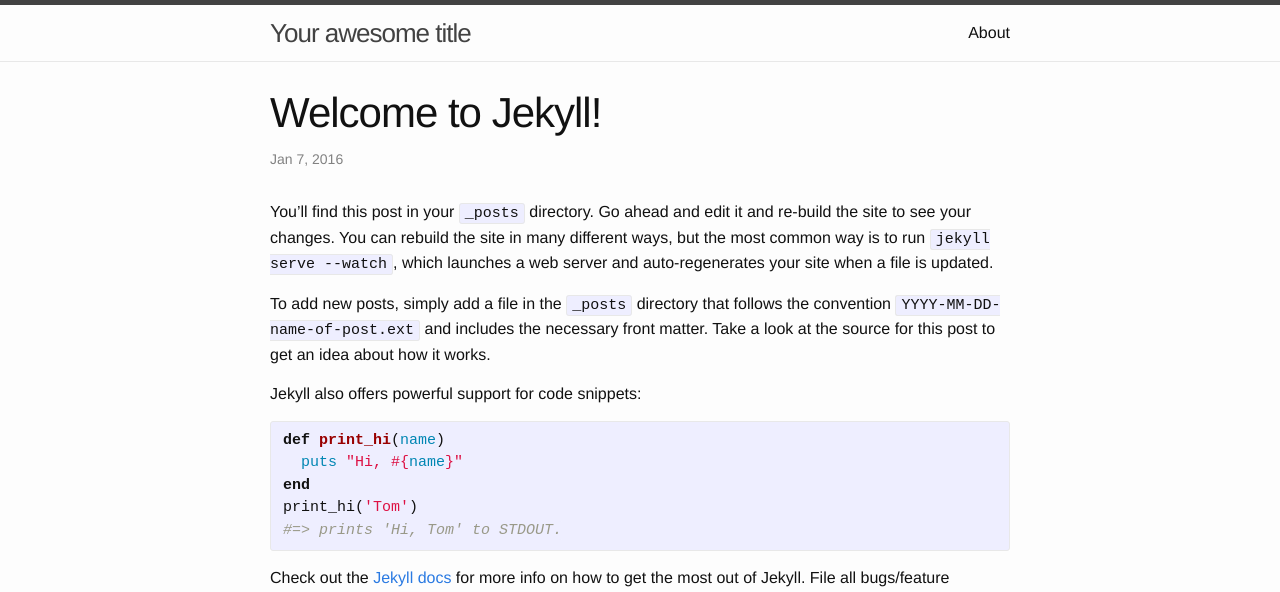
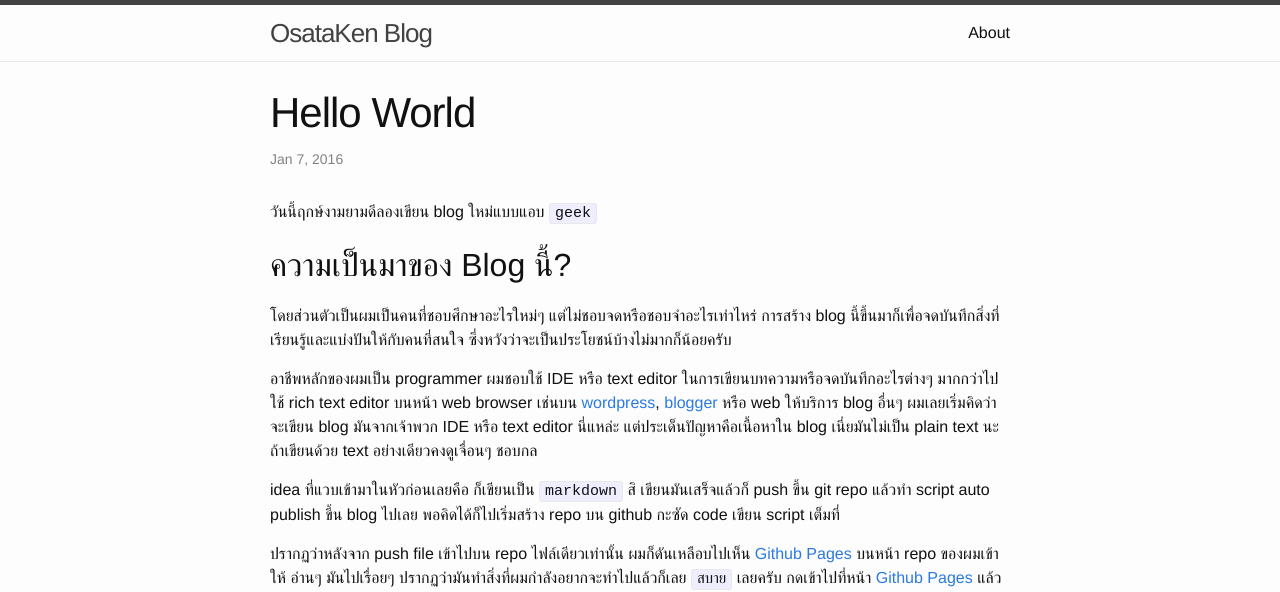
Before and after one commit to osataken/osataken.github.io, a Jekyll site: the page built from _posts/2016-01-07-welcome-to-jekyll.markdown, in a window 1280 px wide. Shown: the top 592 px of the page. Built offline with Jekyll 4.4.1, drawn with Linux system fonts in a browser that asks for light colours; some of the changed text lies outside the part shown.

Commit message:
add Gemfile

```diff
--- /dev/null
+++ b/Gemfile
@@ -0,0 +1,2 @@
+source 'https://rubygems.org'
+gem 'github-pages'
--- a/_config.yml
+++ b/_config.yml
@@ -1,14 +1,12 @@
 # Site settings
-title: Your awesome title
-email: your-email@domain.com
+title: OsataKen Blog
+email: osataken@gmail.com
 description: > # this means to ignore newlines until "baseurl:"
-  Write an awesome description for your new site here. You can edit this
-  line in _config.yml. It will appear in your document head meta (for
-  Google search results) and in your feed.xml site description.
+  Let's craft software!!!
 baseurl: "" # the subpath of your site, e.g. /blog/
 url: "http://yourdomain.com" # the base hostname & protocol for your site
-twitter_username: jekyllrb
-github_username:  jekyll
+twitter_username: osataken
+github_username:  osataken
 
 # Build settings
 markdown: kramdown
--- a/_posts/2016-01-07-welcome-to-jekyll.markdown
+++ b/_posts/2016-01-07-welcome-to-jekyll.markdown
@@ -1,25 +1,25 @@
 ---
 layout: post
-title:  "Welcome to Jekyll!"
+title:  "Hello World"
 date:   2016-01-07 21:54:02
-categories: jekyll update
+categories: general
 ---
-You’ll find this post in your `_posts` directory. Go ahead and edit it and re-build the site to see your changes. You can rebuild the site in many different ways, but the most common way is to run `jekyll serve --watch`, which launches a web server and auto-regenerates your site when a file is updated.
 
-To add new posts, simply add a file in the `_posts` directory that follows the convention `YYYY-MM-DD-name-of-post.ext` and includes the necessary front matter. Take a look at the source for this post to get an idea about how it works.
+วันนี้ฤกษ์งามยามดีลองเขียน blog ใหม่แบบแอบ `geek`
 
-Jekyll also offers powerful support for code snippets:
+## ความเป็นมาของ Blog นี้?
+โดยส่วนตัวเป็นผมเป็นคนที่ชอบศึกษาอะไรใหม่ๆ แต่ไม่ชอบจดหรือชอบจำอะไรเท่าไหร่ การสร้าง blog นี้ขึ้นมาก็เพื่อจดบันทึกสิ่งที่เรียนรู้และแบ่งปันให้กับคนที่สนใจ ซึ่งหวังว่าจะเป็นประโยชน์บ้างไม่มากก็น้อยครับ
 
-{% highlight ruby %}
-def print_hi(name)
-  puts "Hi, #{name}"
-end
-print_hi('Tom')
-#=> prints 'Hi, Tom' to STDOUT.
-{% endhighlight %}
+อาชีพหลักของผมเป็น programmer ผมชอบใช้ IDE หรือ text editor ในการเขียนบทความหรือจดบันทึกอะไรต่างๆ มากกว่าไปใช้ rich text editor บนหน้า web browser เช่นบน [wordpress], [blogger] หรือ web ให้บริการ blog อื่นๆ
+ผมเลยเริ่มคิดว่าจะเขียน blog มันจากเจ้าพวก IDE หรือ text editor นี่แหล่ะ แต่ประเด็นปัญหาคือเนื้อหาใน blog เนี่ยมันไม่เป็น plain text นะ ถ้าเขียนด้วย text อย่างเดียวคงดูเจื่อนๆ ชอบกล
 
-Check out the [Jekyll docs][jekyll] for more info on how to get the most out of Jekyll. File all bugs/feature requests at [Jekyll’s GitHub repo][jekyll-gh]. If you have questions, you can ask them on [Jekyll’s dedicated Help repository][jekyll-help].
+idea ที่แวบเข้ามาในหัวก่อนเลยคือ ก็เขียนเป็น `markdown` สิ เขียนมันเสร็จแล้วก็ push ขึ้น git repo แล้วทำ script auto publish ขึ้น blog ไปเลย พอคิดได้ก็ไปเริ่มสร้าง repo บน github กะซัด code เขียน script เต็มที่
 
-[jekyll]:      http://jekyllrb.com
-[jekyll-gh]:   https://github.com/jekyll/jekyll
-[jekyll-help]: https://github.com/jekyll/jekyll-help
+ปรากฏว่าหลังจาก push file เข้าไปบน repo ไฟล์เดียวเท่านั้น ผมก็ดันเหลือบไปเห็น [Github Pages] บนหน้า repo ของผมเข้าให้ อ่านๆ มันไปเรื่อยๆ ปรากฏว่ามันทำสิ่งที่ผมกำลังอยากจะทำไปแล้วก็เลย `สบาย` เลยครับ
+กดเข้าไปที่หน้า [Github Pages] แล้ว scroll ลงไปด้านล่าง ตามรูปด้านล่างๆ กดเข้าไปดูแรงๆ เลยนะครับ
+
+![กดแรงๆ](https://s3-ap-southeast-1.amazonaws.com/osataken/helloworld-1.PNG)
+
+[wordpress]:   https://wordpress.com
+[blogger]:   https://www.blogger.com
+[Github Pages]:   https://pages.github.com/
```
Also changed, not shown: Gemfile.lock (added).
